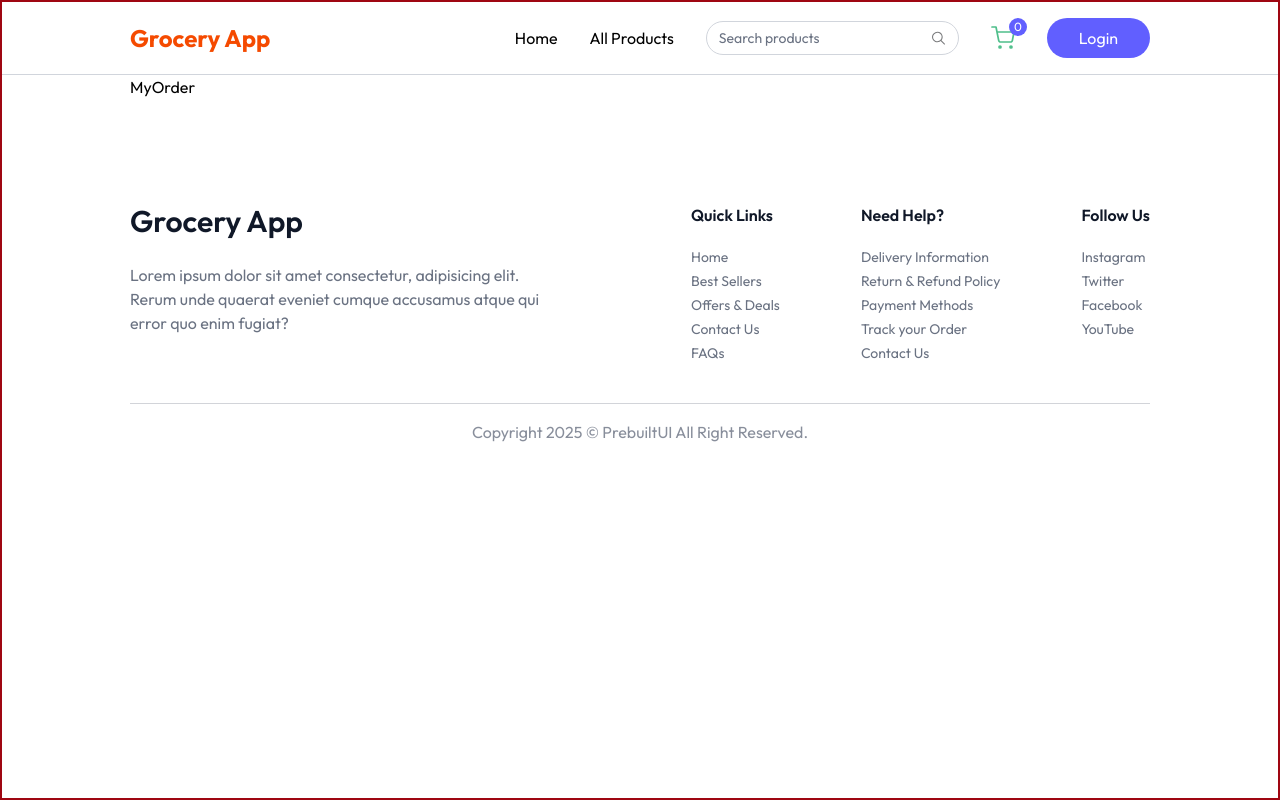
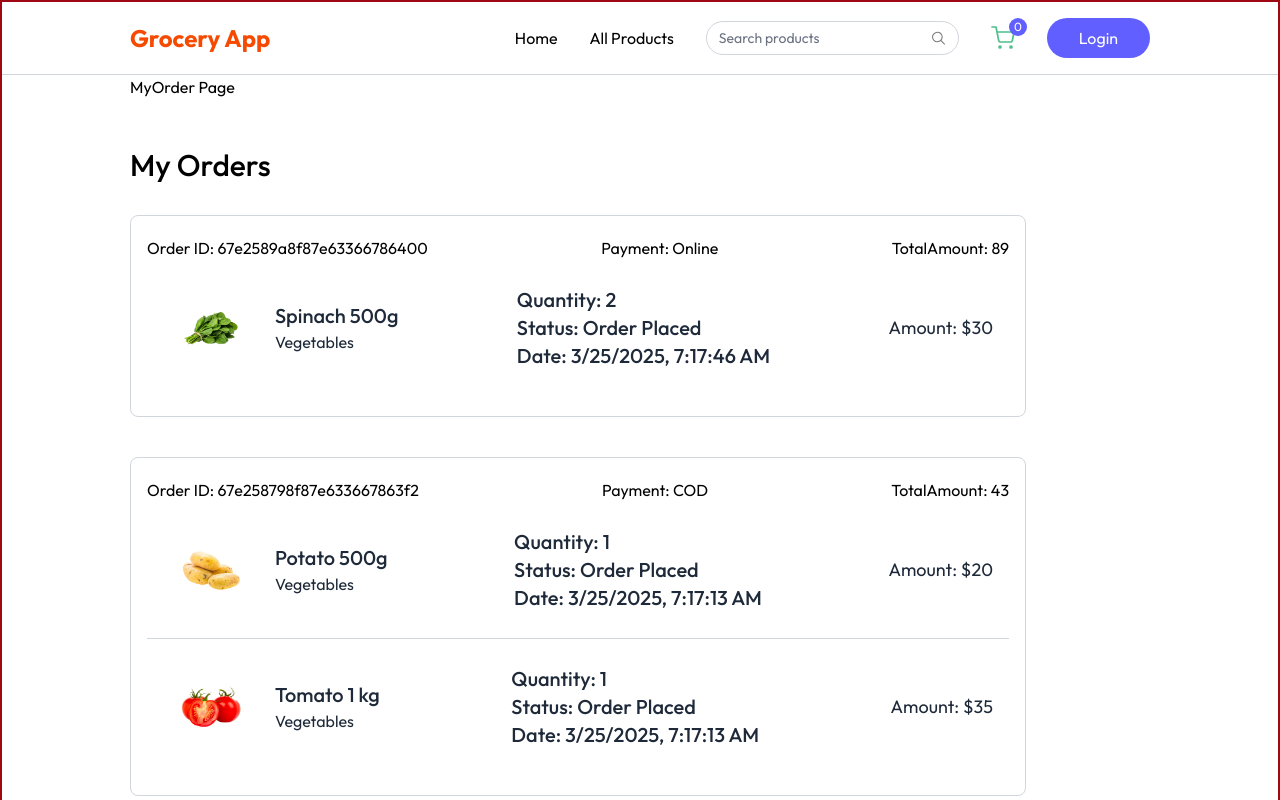
Before and after one commit to vijay4211/groceryFrondEnd, a React (Vite) app in the folder client/: page /my-orders in a window 1280 px wide. Shown: the top 800 px of the page. Built offline with nearby package versions, Linux system fonts and the light colour scheme.

Commit message:
my-order page dome

```diff
--- a/client/src/pages/MyOrder.jsx
+++ b/client/src/pages/MyOrder.jsx
@@ -1,7 +1,76 @@
-import React from "react";
+import React, { useEffect, useState } from "react";
+
+import { dummyOrders } from "../assets/assets";
 
 const MyOrder = () => {
-  return <div>MyOrder</div>;
+  const [myOrders, setMyOrders] = useState([]);
+
+  const fetchOrders = async () => {
+    setMyOrders(dummyOrders);
+  };
+
+  //1st time call when page will loaded
+  useEffect(() => {
+    fetchOrders();
+  }, []);
+
+  return (
+    <div>
+      <h1>MyOrder Page</h1>
+      <div className="mt-12 mb-16">
+        <div>
+          <p className="text-2xl font-medium md:text-3xl">My Orders</p>
+        </div>
+        {myOrders.map((order, index) => (
+          <div
+            key={index}
+            className="my-8 border border-gray-300 rounded-lg mb-10 p-4 py-5 max-w-4xl"
+          >
+            <p className="flex justify-between items-center gap-6">
+              <span>Order ID: {order._id}</span>
+              <span>Payment: {order.paymentType}</span>
+              <span>TotalAmount: {order.amount}</span>
+            </p>
+            {order.items.map((item, index) => (
+              <div
+                key={index}
+                className={`relative bg-white text-gray-800 ${
+                  order.items.length !== index + 1 && "border-b"
+                } border-gray-300 flex flex-col md:flex-row md:items-center justify-between p-4 py-5 w-cfull max-w-4xl`}
+              >
+                <div className="flex items-center mb-4 md:mb-0">
+                  <div className="p-4 rounded-lg">
+                    {/* 1st index image */}
+                    <img
+                      src={item.product.image[0]}
+                      alt=""
+                      className="w-16 h-16"
+                    />
+                  </div>
+
+                  <div className="ml-4">
+                    <h2 className="text-xl font-medium">{item.product.name}</h2>
+                    <p>{item.product.category}</p>
+                  </div>
+                </div>
+
+                <div className="text-xl font-medium">
+                  <p>Quantity: {item.quantity || "1"}</p>
+                  <p>Status: {order.status}</p>
+                  <p>Date: {new Date(order.createdAt).toLocaleString()}</p>
+                </div>
+                <p className="text-lg">
+                  Amount: ${item.product.offerPrice * item.quantity}
+                </p>
+              </div>
+            ))}
+          </div>
+        ))}
+      </div>
+    </div>
+  );
 };
 
 export default MyOrder;
+
+//MyOrder Page
```
Also changed, not shown: client/src/Notes/New Learning Notes.txt.
